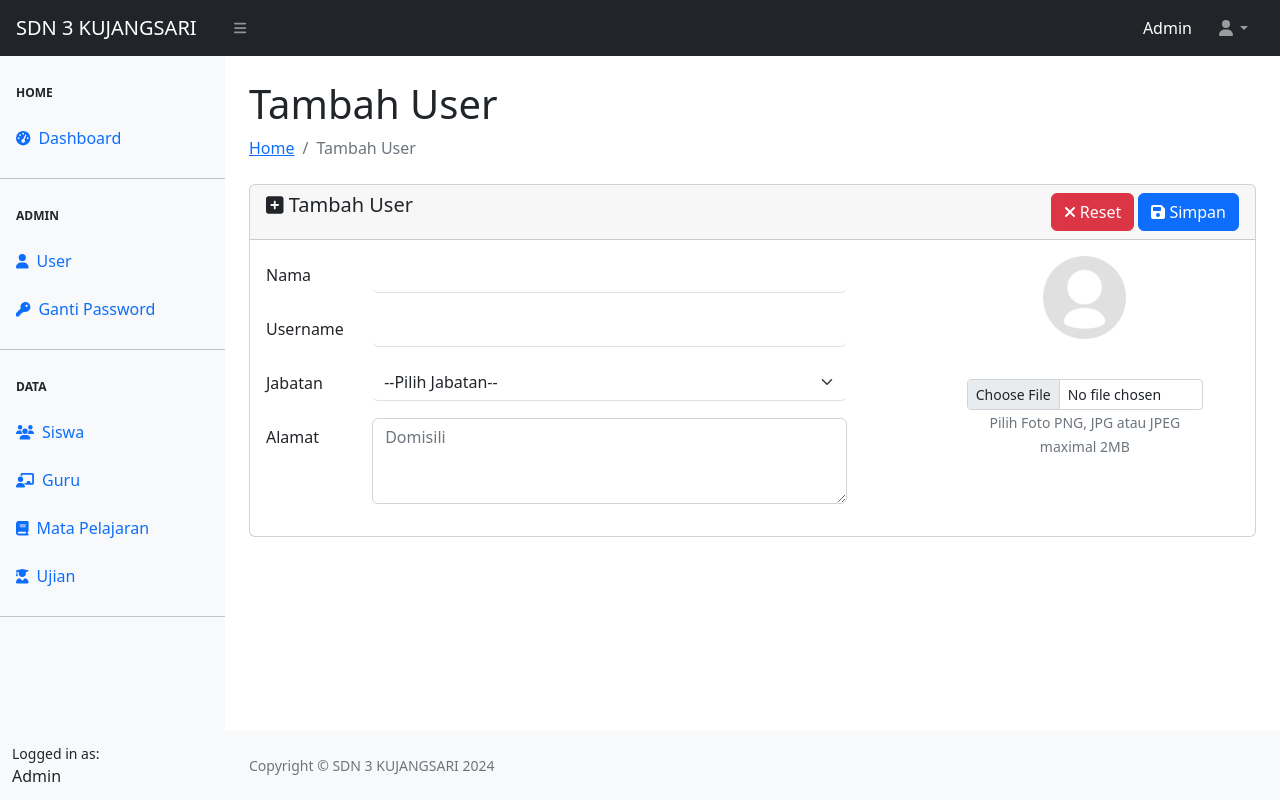
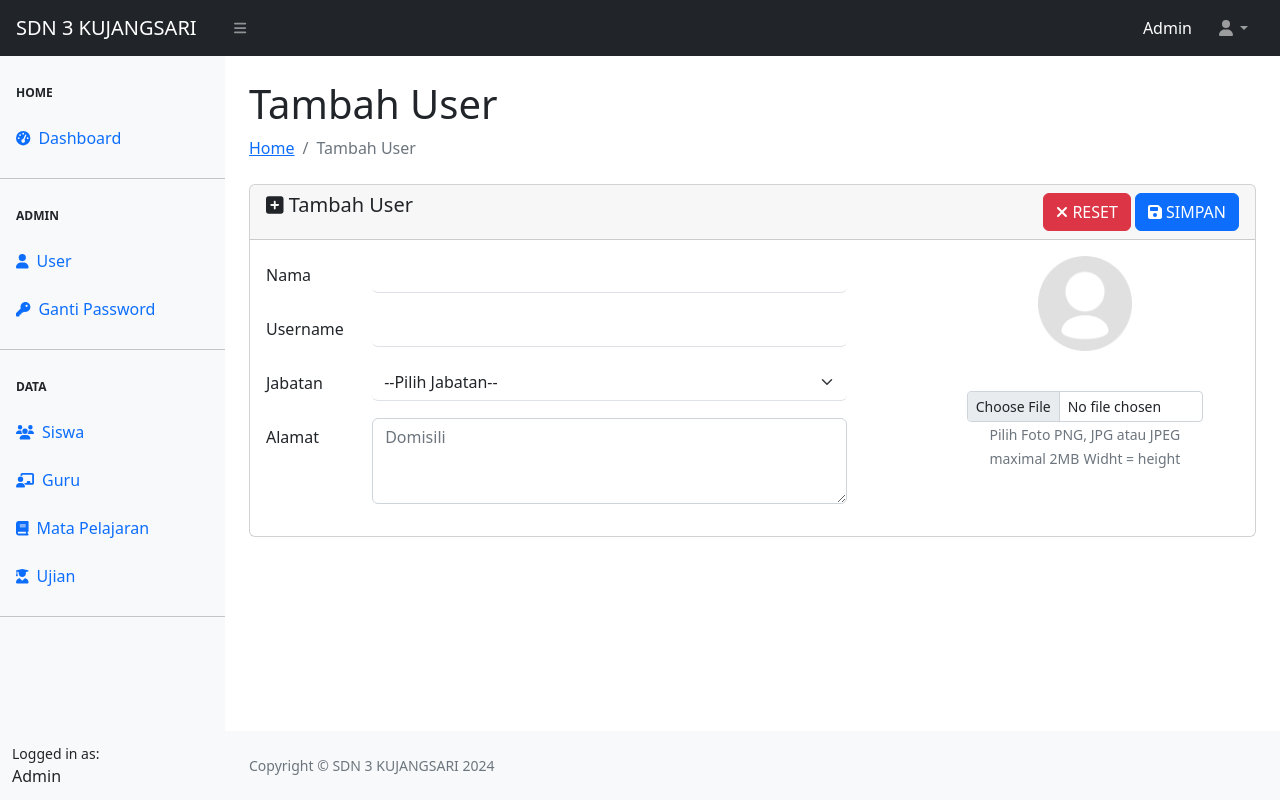
Before and after one commit to Madleyym/sistem-akademik-mengolah-data-sekolah, a PHP site: page /sekolah/user/add-user.php in a window 1280 px wide. Run offline with PHP 8.4, Linux system fonts and the light colour scheme; the visitor is signed in with stand-in values (Sample User, id 1); some libraries are stand-ins or nearby versions.

Commit message:
memperbaiki buttom reset dan simpan

```diff
--- a/user/add-user.php
+++ b/user/add-user.php
@@ -65,8 +65,8 @@ if ($msg == 'added') {
                 <div class="card">
                     <div class="card-header">
                         <span class="h5 my-2"><i class="fa-solid fa-square-plus"></i> Tambah User</span>
-                        <button type="submit" name="simpan" class="btn btn-primary float-end"><i class="fa-solid fa-floppy-disk"></i> Simpan</button>
-                        <button type="reset" name="reset" class="btn btn-danger float-end me-1"><i class="fa-solid fa-xmark"></i> Reset</button> <!-- Perbaikan disini -->
+                        <button type="submit" name="simpan" class="btn btn-primary float-end"><i class="fa-solid fa-floppy-disk"></i> SIMPAN</button>
+                        <button type="reset" name="reset" class="btn btn-danger float-end me-1"><i class="fa-solid fa-xmark"></i> RESET</button> <!-- Perbaikan disini -->
 
                     </div>
                     <div class="card-body">
@@ -107,8 +107,9 @@ if ($msg == 'added') {
                                 </div>
                             </div>
                             <div class="col-4 text-center px-5">
-                                <img src="../assets/img/Salinan default.png" alt="gambar user" class="mb-3" style="width: 35%">
+                                <img src="../assets/img/Salinan default.png" alt="gambar user" class="mb-3" style="width: 40%">
                                 <input type="file" name="image" class="form-control form-control-sm mt-4"> <small class="text-secondary">Pilih Foto PNG, JPG atau JPEG maximal 2MB</small>
+                                <small class="text-secondary">Widht = height</small>
                                 <div>
                                 </div>
                             </div>
```
